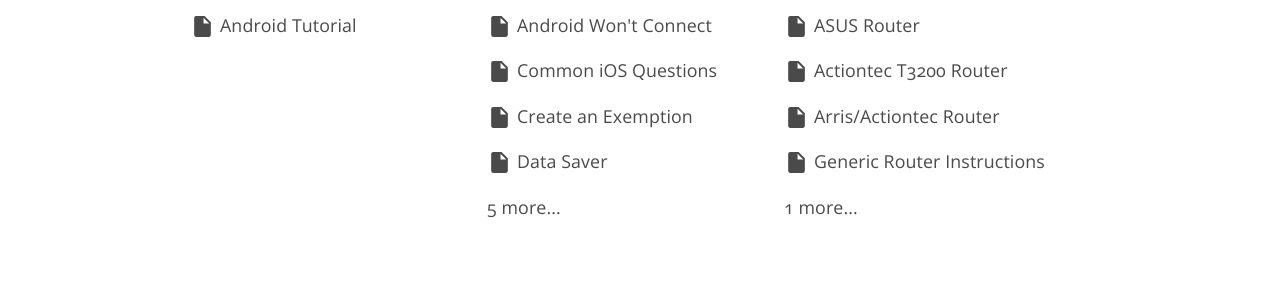
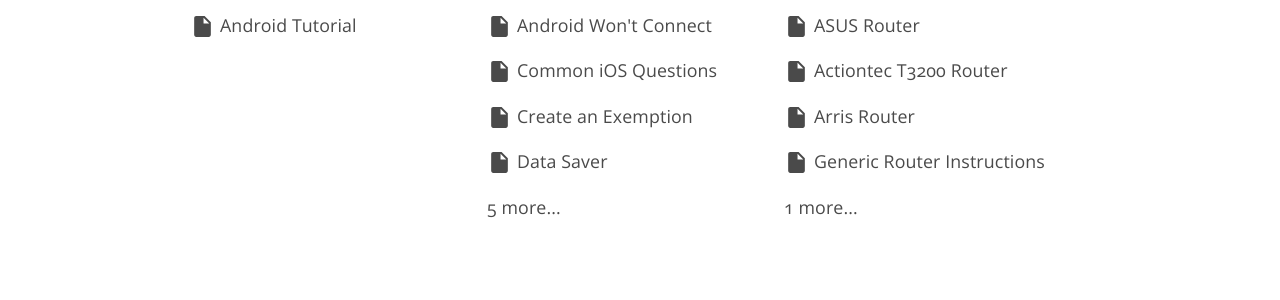
Before and after one commit to net-angel/netangel-help, a Jekyll site: the page built from index.html, in a window 1280 px wide. Shown: the part 506-806 px from the top of the page. Built offline with Jekyll 4.4.1, drawn with Linux system fonts in a browser that asks for light colours; nearby versions of some CDN libraries.

Commit message:
Update Post “2018-08-02-arris-actiontec-router”

```diff
--- a/_posts/2018-08-02-arris-actiontec-router.md
+++ b/_posts/2018-08-02-arris-actiontec-router.md
@@ -1,28 +1,15 @@
 ---
 type: Document
-title: Arris/Actiontec Router
-description: How to set up Arris/Actiontec Router with NetAngel DNS
+title: Arris Router
+description: How to set up Arris Router with NetAngel DNS
 categories:
   - NetAngel DNS
 ---
-1. Begin by logging in to your Actiontec router by typing "192.168.100.1" into any web browser.
-
-
-
+1. Begin by logging in to your Arris router by typing "192.168.100.1" into any web browser.
 2. You will be prompted to log in. Typically the default username is "admin". Both the username and password can be found on the side/bottom of the router. Be sure to use the "Admin Password" and not the password used to log on to your WiFi.
-
-
-
 3. Across the top, find and click the "BASIC" tab, then click "Setup".
-
-
-
 4. Find the section labled "WAN Connection Settings" and select "Use these DNS servers".
-
-
-
 5. Enter the NetAngel DNS Address into the fields:
-
 
 54.70.46.42
 
```
